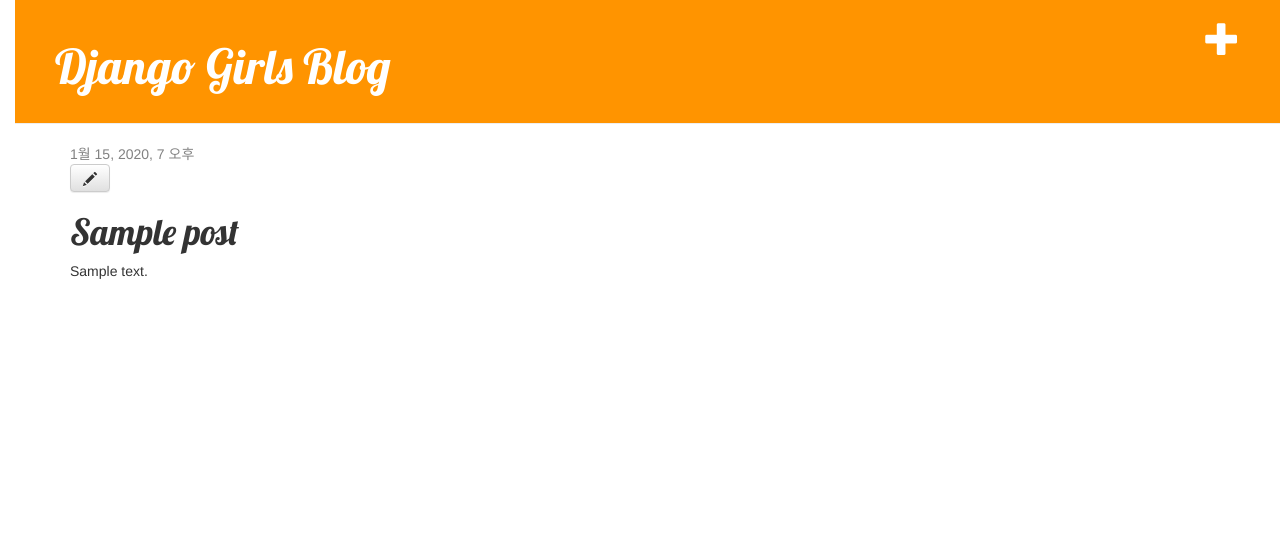
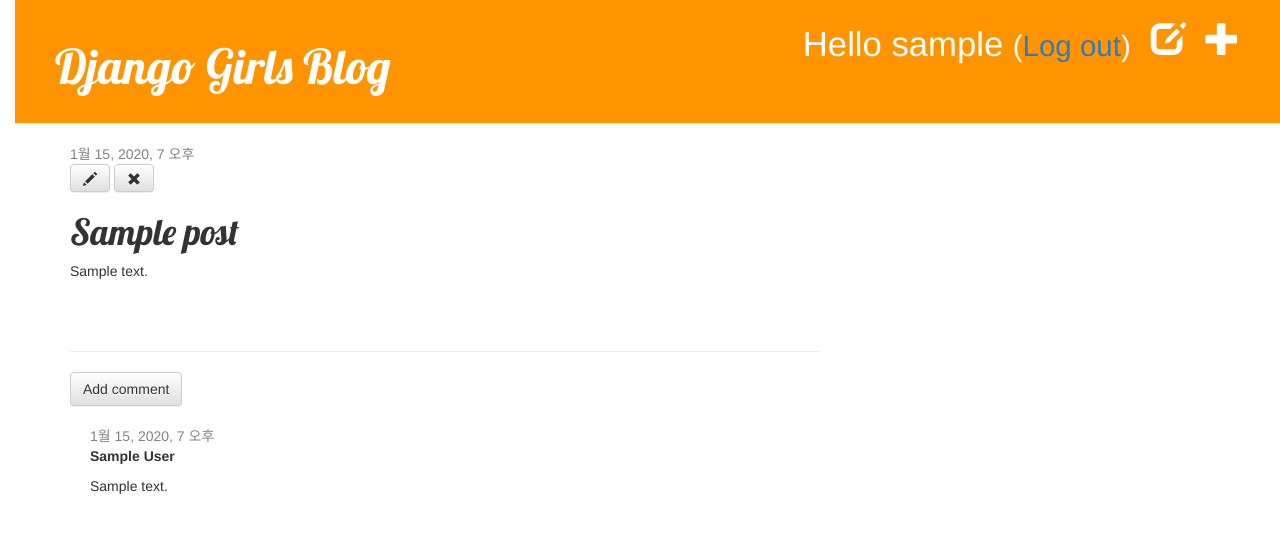
Before and after one commit to chominjung5/my-first-blog, a Django app: page /post/1/ in a window 1280 px wide. Shown: the top 533 px of the page. Run offline with Django 3.2, Linux system fonts and the light colour scheme; a user stored in the database is signed in; tables that the repository leaves empty hold one stand-in row (values such as "Sample post"); some libraries are stand-ins or nearby versions.

Commit message:
Added comments files

```diff
--- a/blog/admin.py
+++ b/blog/admin.py
@@ -1,6 +1,7 @@
 from django.contrib import admin
-from .models import Post
+from .models import Post, Comment
 
 # Register your models here.
 
 admin.site.register(Post)
+admin.site.register(Comment)
--- a/blog/models.py
+++ b/blog/models.py
@@ -18,3 +18,17 @@ class Post(models.Model):
 
     def __str__(self):
         return self.title
+
+class Comment(models.Model):
+    post = models.ForeignKey('Post', on_delete=models.CASCADE, related_name='comments')
+    author = models.CharField(max_length=200)
+    text = models.TextField()
+    created_date = models.DateTimeField(default=timezone.now)
+    approved_comment = models.BooleanField(default=False)
+
+    def approve(self):
+        self.approved_comment = True
+        self.save()
+
+    def __str__(self):
+        return self.text
--- a/blog/static/css/blog.css
+++ b/blog/static/css/blog.css
@@ -51,3 +51,7 @@ h1, h2, h3, h4 {
 .post h1 a, .post h1 a:visited {
     color: #000000;
 }
+
+.comment {
+    margin: 20px 0px 20px 20px;
+}
--- a/blog/templates/blog/base.html
+++ b/blog/templates/blog/base.html
@@ -11,6 +11,10 @@
         <div class="page-header">
             {% if user.is_authenticated %}
                 <a href="{% url 'post_new' %}" class="top-menu"><span class="glyphicon glyphicon-plus"></span></a>
+                <a href="{% url 'post_draft_list' %}" class="top-menu"><span class="glyphicon glyphicon-edit"></span></a>
+                <p class="top-menu">Hello {{ user.username }} <small>(<a href="{% url 'logout' %}">Log out</a>)</small></p>
+            {% else %}
+                <a href="{% url 'login' %}" class="top-menu"><span class="glyphicon glyphicon-lock"></span></a>
             {% endif %}
             <h1><a href="/">Django Girls Blog</a></h1>
         </div>
--- a/blog/templates/blog/post_detail.html
+++ b/blog/templates/blog/post_detail.html
@@ -3,14 +3,37 @@
 {% block content %}
     <div class="post">
         {% if post.published_date %}
-            <div class="date">
-                {{ post.published_date }}
-            </div>
-        {% endif %}
+        <div class="date">
+            {{ post.published_date }}
+        </div>
+    {% else %}
+        <a class="btn btn-default" href="{% url 'post_publish' pk=post.pk %}">Publish</a>
+    {% endif %}
         {% if user.is_authenticated %}
              <a class="btn btn-default" href="{% url 'post_edit' pk=post.pk %}"><span class="glyphicon glyphicon-pencil"></span></a>
         {% endif %}
+        <a class="btn btn-default" href="{% url 'post_remove' pk=post.pk %}"><span class="glyphicon glyphicon-remove"></span></a>
         <h1>{{ post.title }}</h1>
         <p>{{ post.text|linebreaksbr }}</p>
     </div>
+    <hr>
+<a class="btn btn-default" href="{% url 'add_comment_to_post' pk=post.pk %}">Add comment</a>
+{% for comment in post.comments.all %}
+    {% if user.is_authenticated or comment.approved_comment %}
+    <div class="comment">
+        <div class="date">
+            {{ comment.created_date }}
+            {% if not comment.approved_comment %}
+                <a class="btn btn-default" href="{% url 'comment_remove' pk=comment.pk %}"><span class="glyphicon glyphicon-remove"></span></a>
+                <a class="btn btn-default" href="{% url 'comment_approve' pk=comment.pk %}"><span class="glyphicon glyphicon-ok"></span></a>
+            {% endif %}
+        </div>
+        <strong>{{ comment.author }}</strong>
+        <p>{{ comment.text|linebreaks }}</p>
+    </div>
+    {% endif %}
+{% empty %}
+    <p>No comments here yet :(</p>
+{% endfor %}
+
 {% endblock %}
--- a/blog/templates/blog/post_list.html
+++ b/blog/templates/blog/post_list.html
@@ -6,7 +6,7 @@
             <div class="date">
                 {{ post.published_date }}
             </div>
-            <h1><a href="{% url 'post_detail' pk=post.pk %}">{{ post.title }}</a></h1>
+            <h1><a href="{% url 'post_detail' pk=post.pk %}">{{ post.title }} . Comments: {{ post.comments.count }}({{ post.approved_comments.count }})</a>
             <p>{{ post.text|linebreaksbr }}</p>
         </div>
         <div><p>- blog create test!! </p></div>
--- a/blog/urls.py
+++ b/blog/urls.py
@@ -7,4 +7,10 @@ urlpatterns = [
     path('post/<int:pk>/', views.post_detail, name='post_detail'),
     path('post/new', views.post_new, name='post_new'),
     path('post/<int:pk>/edit/', views.post_edit, name='post_edit'),
+    path('drafts/', views.post_draft_list, name='post_draft_list'),
+    path('post/<pk>/publish/', views.post_publish, name='post_publish'),
+    path('post/<pk>/remove/', views.post_remove, name='post_remove'),
+    path('post/<int:pk>/comment/', views.add_comment_to_post, name='add_comment_to_post'),
+    path('comment/<int:pk>/approve/', views.comment_approve, name='comment_approve'),
+    path('comment/<int:pk>/remove/', views.comment_remove, name='comment_remove'),
 ]
--- a/blog/views.py
+++ b/blog/views.py
@@ -1,7 +1,8 @@
 from django.shortcuts import render, get_object_or_404, redirect
 from django.utils import timezone
 from .models import Post
-from .forms import PostForm
+from .forms import PostForm, CommentForm
+from django.contrib.auth.decorators import login_required
 
 # Create your views here.
 def post_list(request):
@@ -12,6 +13,7 @@ def post_detail(request, pk):
     post = get_object_or_404(Post, pk=pk)
     return render(request, 'blog/post_detail.html', {'post': post})
 
+@login_required
 def post_new(request):
     if request.method == "POST":
         form = PostForm(request.POST)
@@ -38,3 +40,49 @@ def post_edit(request, pk):
     else:
         form = PostForm(instance=post)
     return render(request, 'blog/post_edit.html', {'form': form})
+
+def post_draft_list(request):
+    posts = Post.objects.filter(published_date__isnull=True).order_by('created_date')
+    return render(request, 'blog/post_draft_list.html', {'posts': posts})
+
+def post_publish(request, pk):
+    post = get_object_or_404(Post, pk=pk)
+    post.publish()
+    return redirect('post_detail', pk=pk)
+
+def publish(self):
+    self.published_date = timezone.now()
+    self.save()
+
+def post_remove(request, pk):
+    post = get_object_or_404(Post, pk=pk)
+    post.delete()
+    return redirect('post_list')
+
+def add_comment_to_post(request, pk):
+    post = get_object_or_404(Post, pk=pk)
+    if request.method == "POST":
+        form = CommentForm(request.POST)
+        if form.is_valid():
+            comment = form.save(commit=False)
+            comment.post = post
+            comment.save()
+            return redirect('post_detail', pk=post.pk)
+    else:
+        form = CommentForm()
+    return render(request, 'blog/add_comment_to_post.html', {'form': form})
+
+@login_required
+def comment_approve(request, pk, Comment=None):
+    comment = get_object_or_404(Comment, pk=pk)
+    comment.approve()
+    return redirect('post_detail', pk=comment.post.pk)
+
+@login_required
+def comment_remove(request, pk):
+    comment = get_object_or_404(Comment, pk=pk)
+    comment.delete()
+    return redirect('post_detail', pk=comment.post.pk)
+
+def approved_comments(self):
+    return self.comments.filter(approved_comment=True)
--- a/mysite/settings.py
+++ b/mysite/settings.py
@@ -121,3 +121,4 @@ USE_TZ = True
 
 STATIC_URL = '/static/'
 STATIC_ROOT = os.path.join(BASE_DIR, 'static')
+LOGIN_REDIRECT_URL = '/'
--- a/mysite/urls.py
+++ b/mysite/urls.py
@@ -15,8 +15,11 @@ Including another URLconf
 """
 from django.contrib import admin
 from django.urls import include, path
+from django.contrib.auth import views
 
 urlpatterns = [
     path('admin/', admin.site.urls),
+    path('accounts/login/', views.LoginView.as_view(), name='login'),
+    path('accounts/logout/', views.LogoutView.as_view(next_page='/'), name='logout'),
     path('', include('blog.urls')),
 ]
```
Also changed, not shown: blog/forms.py (+7 -2 lines), blog/templates/blog/add_comment_to_post.html (added, +9 -0 lines), blog/templates/blog/post_draft_list.html (added, +11 -0 lines), blog/templates/registration/login.html (added, +24 -0 lines), blog/migrations/0002_comment.py (added).
